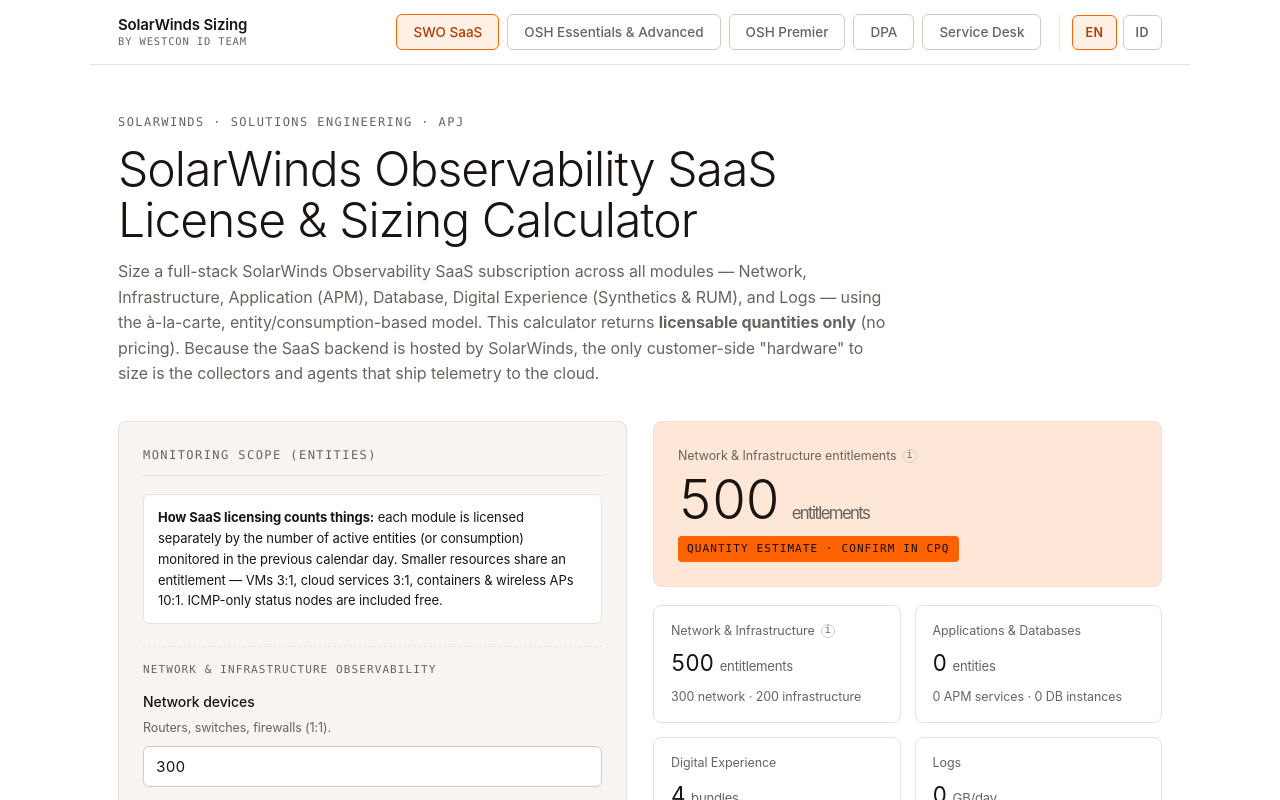
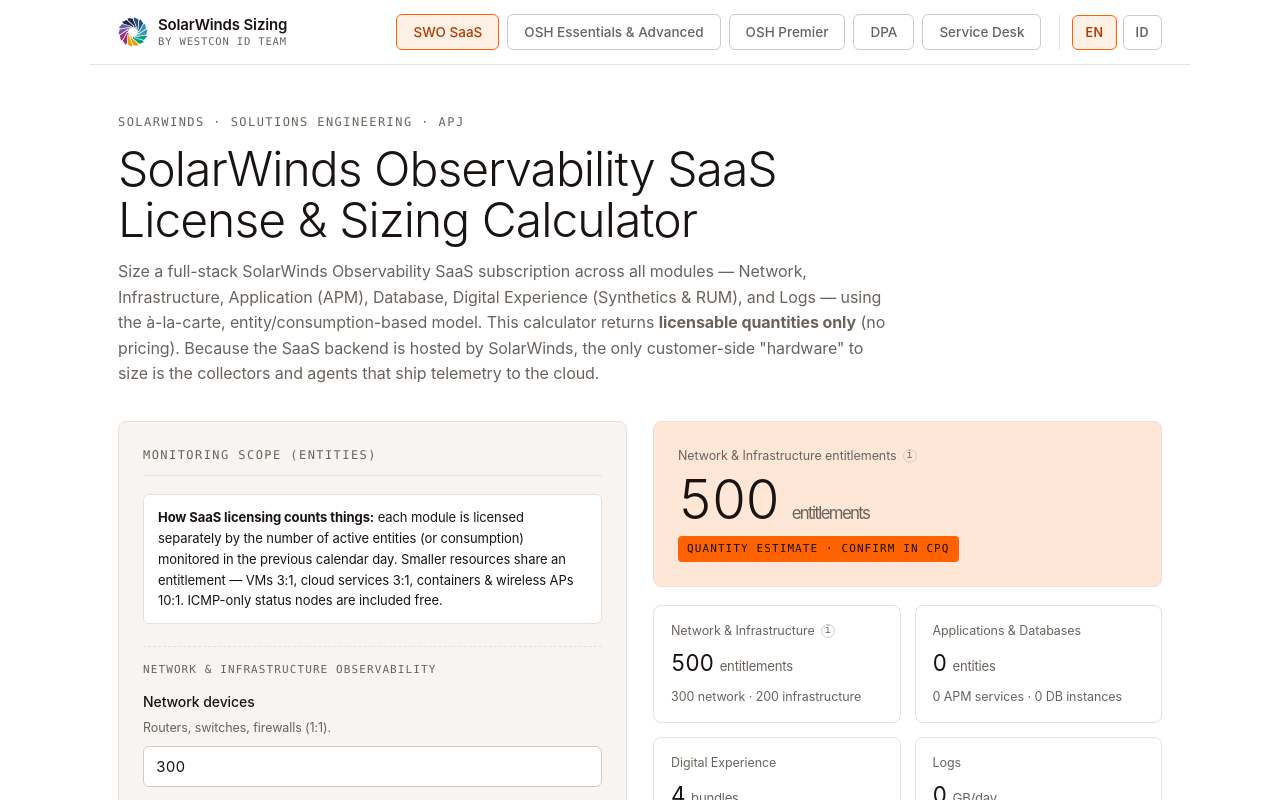
Before and after one commit to dikodeworks/SW-Sizing, a plain HTML site: page index.html in a window 1280 px wide. Shown: the top 800 px of the page. Drawn offline with Linux system fonts and the light colour scheme; a web font is replaced by a local one.

Commit message:
Update index.html

```diff
--- a/index.html
+++ b/index.html
@@ -114,7 +114,9 @@ summary{cursor:pointer;font-weight:500;font-size:14px}
 tr.total td{font-weight:600;border-top:2px solid var(--artifact-border-dark);background:var(--artifact-background-light)}
 /* --- merged from Premier calculator --- */
 /* --- brand block --- */
-.brand{display:flex;flex-direction:column;justify-content:center;margin-right:auto;padding-right:16px;line-height:1.25}
+.brand{display:flex;align-items:center;gap:10px;margin-right:auto;padding-right:16px;line-height:1.25}
+.brand-text{display:flex;flex-direction:column}
+.brand-logo{height:30px;width:auto;display:block}
 .brand-title{font-weight:600;font-size:15px;letter-spacing:-.01em;color:var(--artifact-text-primary)}
 .brand-sub{font-family:"SF Mono","IBM Plex Mono","Consolas",monospace;font-size:10.5px;letter-spacing:.08em;text-transform:uppercase;color:var(--artifact-text-secondary)}
 /* --- tab navigation --- */
@@ -187,8 +189,11 @@ tr.total td{font-weight:600;border-top:2px solid var(--artifact-border-dark);bac
 <body>
 <nav class="tab-bar" aria-label="Calculator selector">
 <div class="brand">
-  <span class="brand-title">SolarWinds Sizing</span>
-  <span class="brand-sub">by Westcon ID Team</span>
+  <img class="brand-logo" src="favicon.svg" alt="Westcon">
+  <div class="brand-text">
+    <span class="brand-title">SolarWinds Sizing</span>
+    <span class="brand-sub">by Westcon ID Team</span>
+  </div>
 </div>
 <div class="tabs" aria-label="Calculators">
 <button class="tab-btn active" data-tab="sw">SWO SaaS</button>
```
